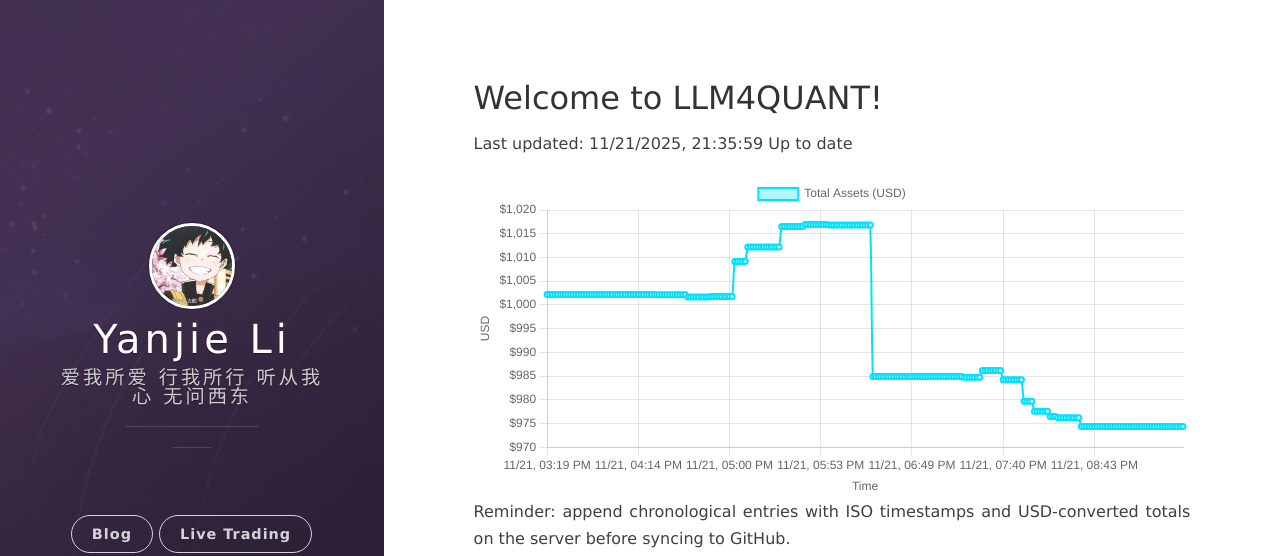
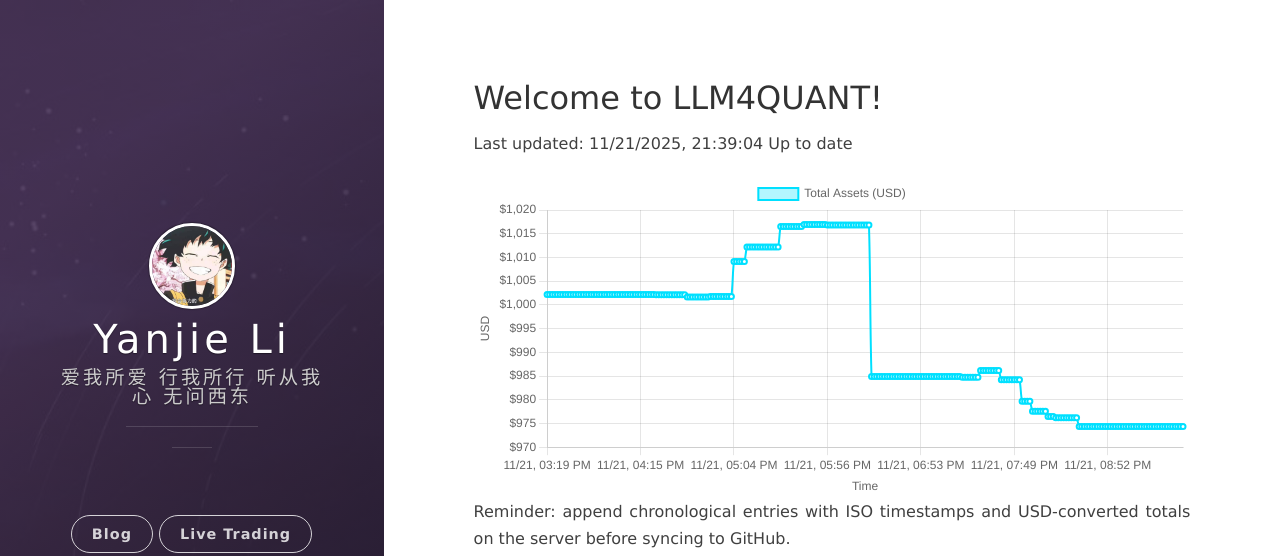
Before and after one commit to leeyegy/leeyegy.github.io, a Jekyll site: the page built from live-trading.html, in a window 1280 px wide. Shown: the top 556 px of the page. Built offline with Jekyll 4.4.1, drawn with Linux system fonts in a browser that asks for light colours; nearby versions of some CDN libraries.

Commit message:
AccountMonitor: update balance history 2025-11-22T05:39:04+08:00

```diff
--- a/assets/data/binance/balance-history.json
+++ b/assets/data/binance/balance-history.json
@@ -1,5 +1,5 @@
 {
-  "generatedAt": "2025-11-22T05:35:59+08:00",
+  "generatedAt": "2025-11-22T05:39:04+08:00",
   "asset": "total_usd_value",
   "history": [
     {
@@ -981,6 +981,10 @@
     {
       "timestamp": "2025-11-22T05:35:59+08:00",
       "totalUsd": 974.36593718
+    },
+    {
+      "timestamp": "2025-11-22T05:39:04+08:00",
+      "totalUsd": 974.36593718
     }
   ]
 }
```
